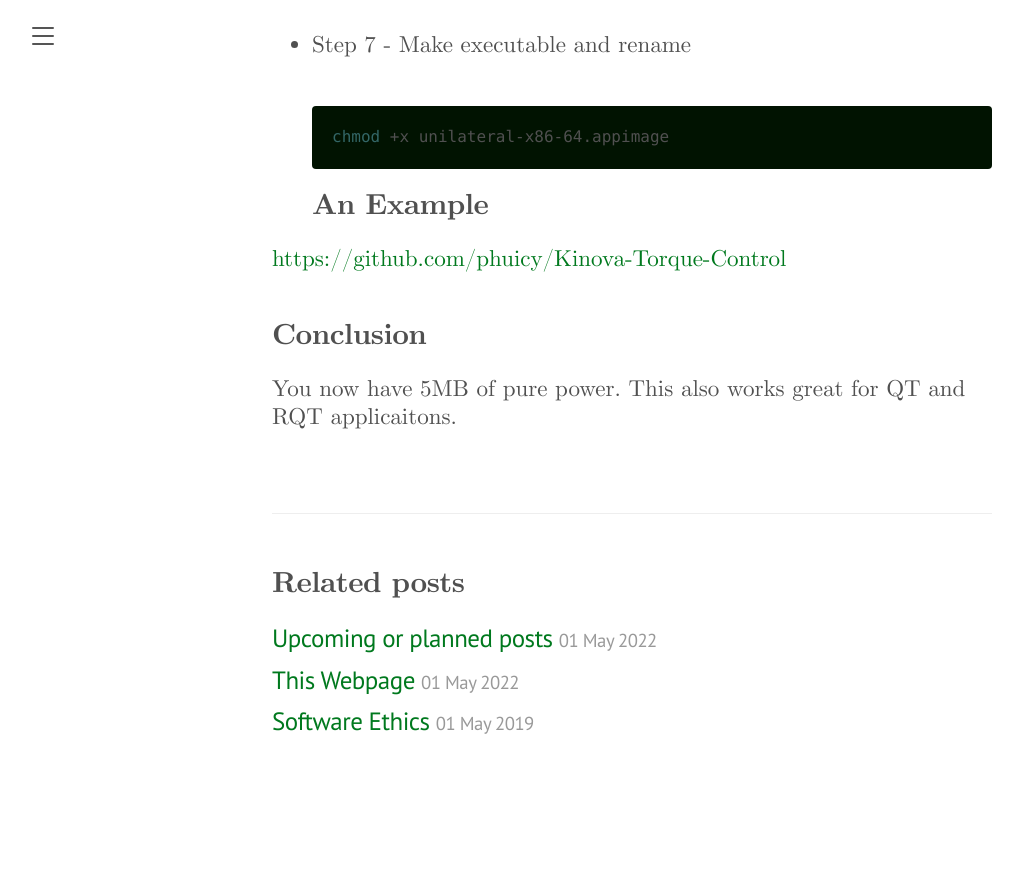
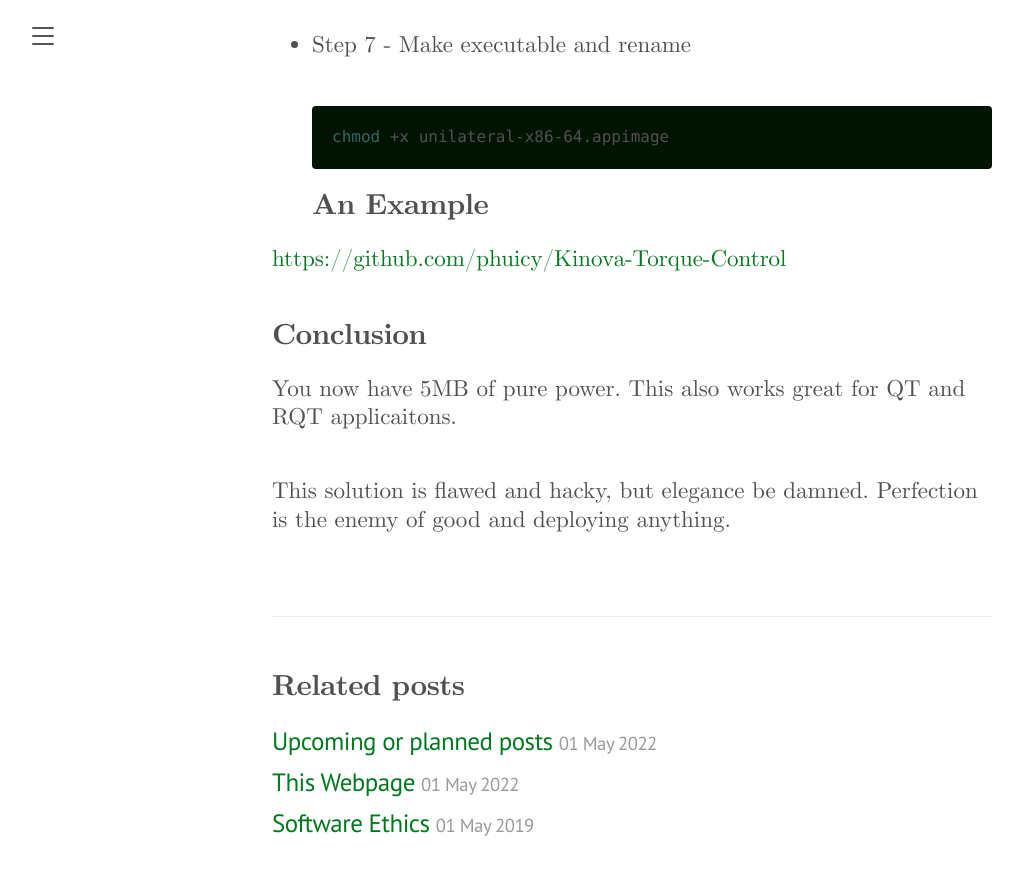
Before and after one commit to phuicy/web, a Jekyll site: the page built from _posts/2022-05-31-AppImages.md, in a window 1280 px wide and 900 px high, scrolled down 6572 px. Shown: the top 875 px of the window, without its empty margins (8-1031 px from the left). Built offline with Jekyll 4.4.1, drawn with Linux system fonts in a browser that asks for light colours; before the commit the page ends 7369 px from its top, so only the background shows below that.

Commit message:
Update 2022-05-31-AppImages.md

```diff
--- a/_posts/2022-05-31-AppImages.md
+++ b/_posts/2022-05-31-AppImages.md
@@ -169,3 +169,6 @@ DDS (Data Distribution System) is a middleware standard that aims to enable depe
 
 You now have 5MB of pure power.
 This also works great for QT and RQT applicaitons.
+
+ This solution is flawed and hacky, but elegance be damned.
+  Perfection is the enemy of good and deploying anything.
```
